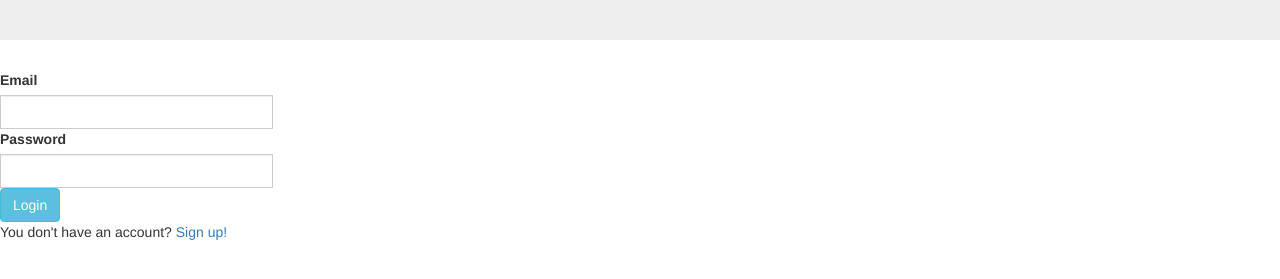
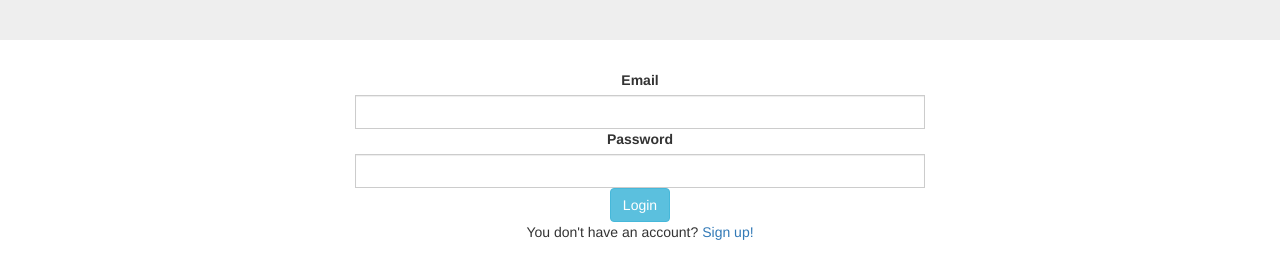
Before and after one commit to Genisc13/Backend_DSA, a plain HTML site: page public/index.html in a window 1280 px wide. Shown: the part 155-434 px from the top of the page. Drawn offline with nearby package versions, Linux system fonts and the light colour scheme.

Commit message:
HTMLs web log that works with errors covered and bootstrap improved!

```diff
--- a/public/index.html
+++ b/public/index.html
@@ -42,8 +42,8 @@
     <div class="jumbotron text-center">
         <h1>The maze of rooms</h1>
     </div>
-<div class="form-content">
-    <div class="input-group">
+    <div class="container">
+        <div class="input-group text-center" style="margin: auto; width: 50%">
             <label for="userEmail">Email</label>
             <input type="text" class="form-control" id="userEmail"><br>
             <label for="userPassword">Password</label>
```
Lines whose indentation alone changed are shown as unchanged.
